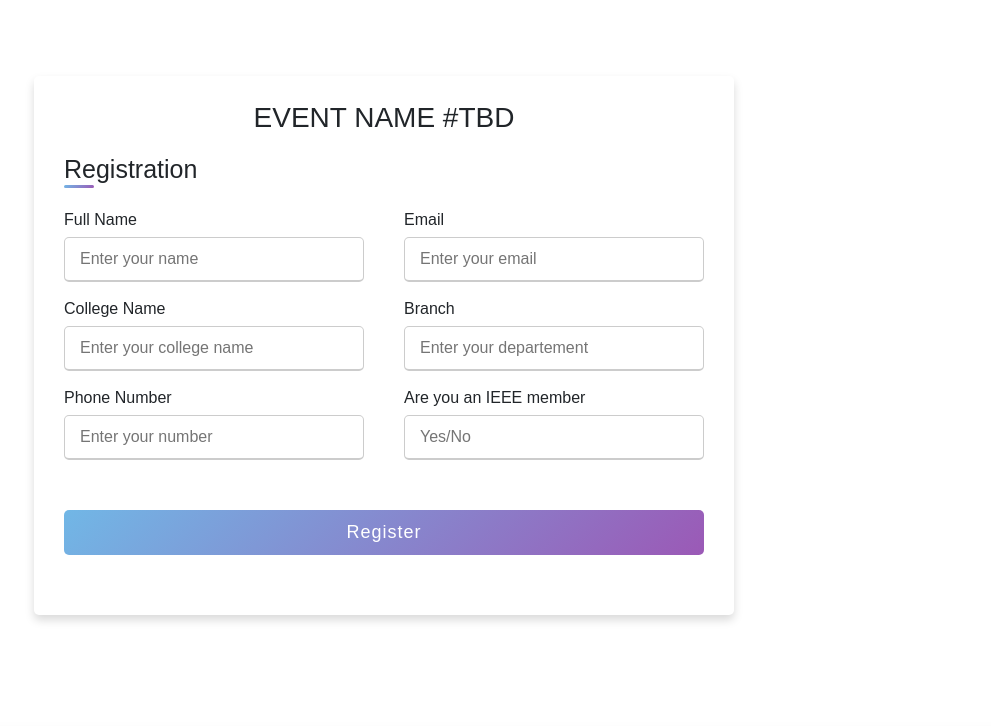
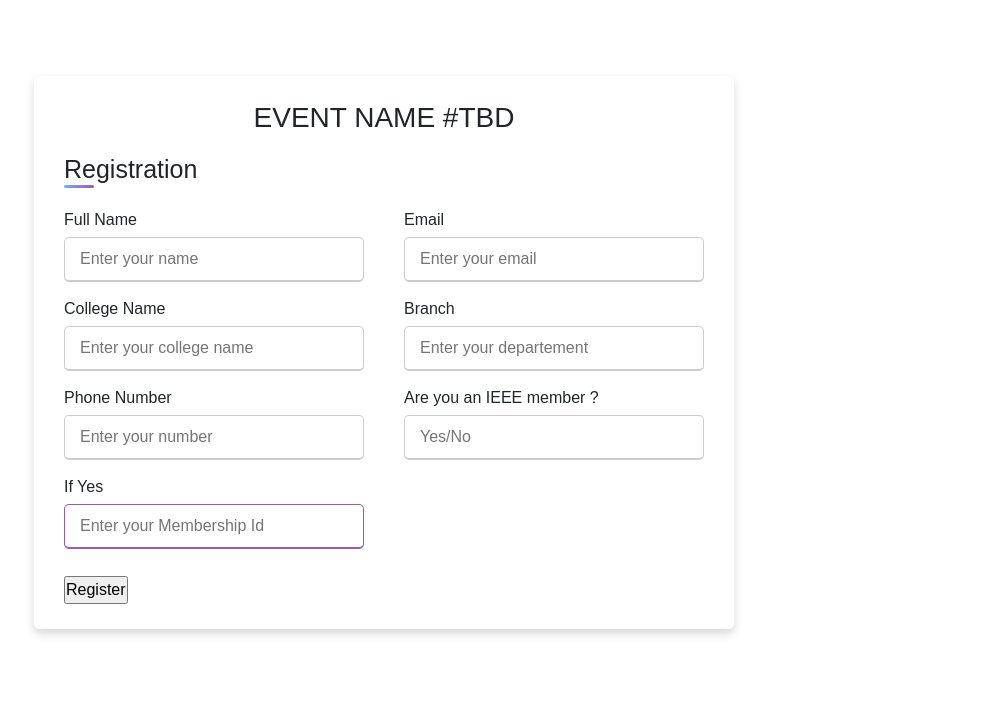
Before and after one commit to jayasankar-shyam/form-page, a plain HTML site: page index.html in a window 1280 px wide. Shown: the part 74-800 px from the top of the page, without its empty margins (256-1247 px from the left). Drawn offline with nearby package versions, Linux system fonts and the light colour scheme.

Commit message:
commit_2

```diff
--- a/index.html
+++ b/index.html
@@ -254,10 +254,16 @@
             </div>
 
             <div class="input-box">
-              <span class="details">Are you an IEEE member</span>
+              <span class="details">Are you an IEEE member ? </span>
               <input type="text" placeholder="Yes/No" required />
             </div>
+            <div class="input-box">
+              <span class="details">If Yes </span>
+              <input type="text" placeholder="Enter your Membership Id "  />
+            </div>
           </div>
+
+        </div>
 
           <div class="button">
             <input type="submit" value="Register" />
```
